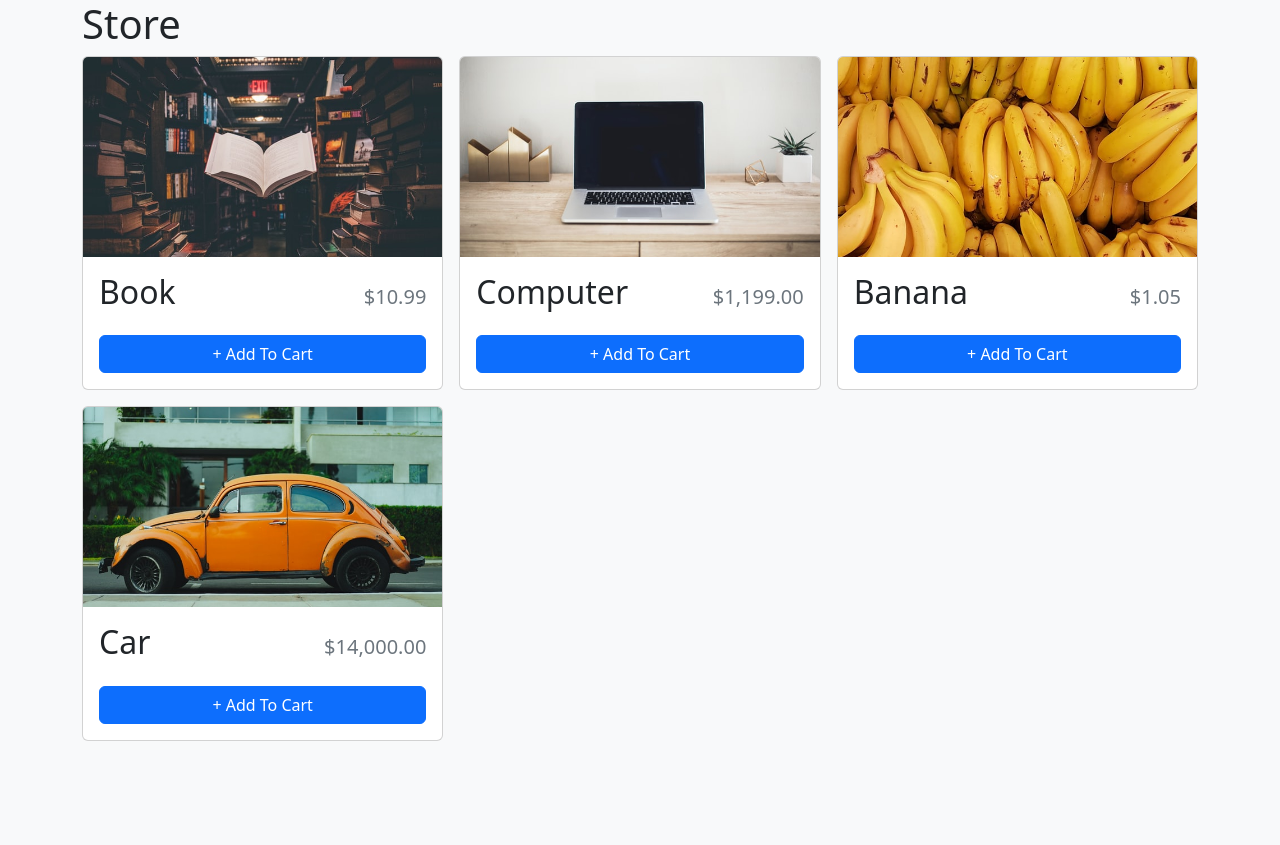
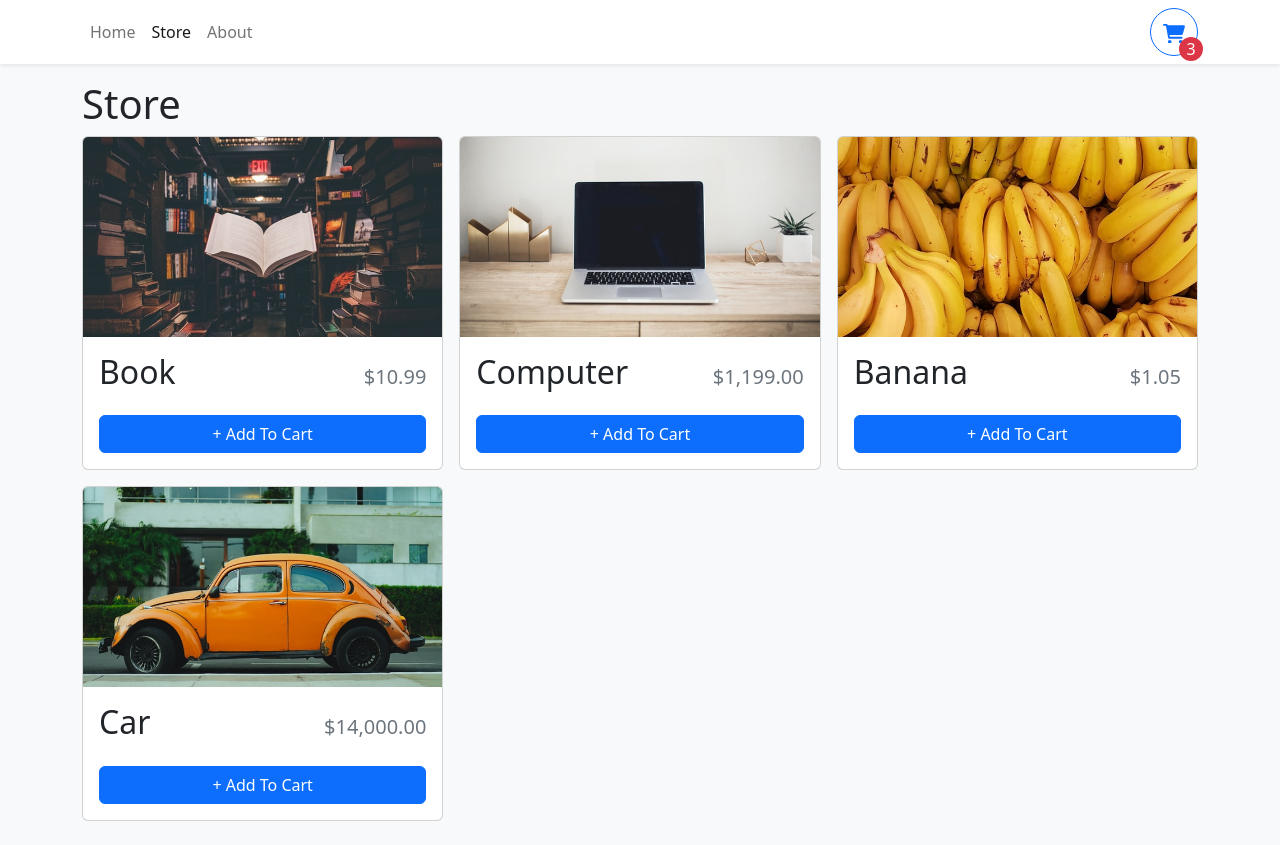
Before and after one commit to shanetom/shopping_cart, a React (Vite) app: page /store in a window 1280 px wide. Before the commit the page ends 800 px from the top, so only its background shows below. Built offline with nearby package versions, Linux system fonts and the light colour scheme.

Commit message:
Add cart functionality

```diff
--- a/src/App.tsx
+++ b/src/App.tsx
@@ -3,16 +3,23 @@ import { Container } from 'react-bootstrap'
 import { Home } from './pages/home'
 import { About } from './pages/About'
 import { Store } from './pages/Store'
+import { Navbar } from './components/Navbar'
+import { ShoppingCartProvider } from './context/ShoppingCartContext'
 
 
 function App() {
-  return <Container className='mb-4'>
+  return (
+  <ShoppingCartProvider>
+    <Navbar />
+    <Container className='mb-4'>
       <Routes>
         <Route path='/' element={<Home />} />
         <Route path='/store' element={<Store />} />
         <Route path='/about' element={<About />} />
       </Routes>
     </Container>
+  </ShoppingCartProvider>
+  )
 }
 
 export default App
--- a/src/components/StoreItem.tsx
+++ b/src/components/StoreItem.tsx
@@ -1,4 +1,5 @@
 import { Button, Card } from "react-bootstrap";
+import { useShoppingCart } from "../context/ShoppingCartContext";
 import { formatCurrency } from "../utilities/formatCurrency"
 
 type StoreItemProps = {
@@ -9,7 +10,12 @@ type StoreItemProps = {
 }
 
 export function StoreItem({ id, name, price, imgUrl }: StoreItemProps) {
-    const quantity = 0;
+    const { getItemQuantity,
+            increaseCartQuantity,
+            decreaseCartQuantity,
+            removeFromCart
+        } = useShoppingCart()
+    const quantity = getItemQuantity(id);
     return (
         <Card className="h-100">
             <Card.Img
@@ -25,16 +31,16 @@ export function StoreItem({ id, name, price, imgUrl }: StoreItemProps) {
                 </Card.Title>
                 <div className="mt-auto">
                     {quantity === 0 ? (
-                        <Button className="w-100">+ Add To Cart</Button>
+                        <Button className="w-100" onClick={() => increaseCartQuantity(id)}>+ Add To Cart</Button>
                     ) : <div className="d-flex align-items-center flex-column" style={{ gap: ".5rem"}}>
                             <div className="d-flex align-items-center justify-content-center" style={{ gap: ".5rem"}}>
-                                <Button>-</Button>
+                                <Button onClick={() => decreaseCartQuantity(id)}>-</Button>
                                     <div>
                                         <span className="fs-3">{quantity}</span> in cart
                                     </div>
-                                <Button>+</Button>
+                                <Button onClick={() => increaseCartQuantity(id)}>+</Button>
                             </div>
-                            <Button variant="danger" size="sm">Remove</Button>
+                            <Button onClick={() => removeFromCart(id)} variant="danger" size="sm">Remove</Button>
                         </div>}
                 </div>
             </Card.Body>
--- /dev/null
+++ b/src/context/ShoppingCartContext.tsx
@@ -0,0 +1,81 @@
+import { createContext, ReactNode, useContext, useState } from "react";
+
+type ShoppingCartProviderProps = {
+    children: ReactNode
+}
+
+type CartItem = {
+    id: number,
+    quantity: number
+}
+
+type ShoppingCartContext = {
+    getItemQuantity: (id: number) => number
+    increaseCartQuantity : (id: number) => void
+    decreaseCartQuantity: (id: number) => void
+    removeFromCart: (id: number) => void
+}
+
+const ShoppingCartContext = createContext({} as ShoppingCartContext)
+
+export function useShoppingCart() {
+    return useContext(ShoppingCartContext)
+}
+
+export function ShoppingCartProvider( { children } ) {
+    const [cartItems, setCartItems] = useState<CartItem[]>([])
+
+    function getItemQuantity(id: number) {
+        return cartItems.find(item => item.id === id )?.quantity || 0
+    }
+
+    function increaseCartQuantity(id: number) {
+        setCartItems(currItems => {
+            if (cartItems.find(item => item.id === id) == null) {
+                return [...currItems, { id, quantity: 1 }]
+            } else {
+                return currItems.map(item => {
+                    if (item.id === id) {
+                        return { ...item, quantity: item.quantity + 1 }
+                    } else {
+                        return item
+                    }
+                })
+            }
+        })
+    }
+
+    function decreaseCartQuantity(id: number) {
+        setCartItems(currItems => {
+            if (cartItems.find(item => item.id === id)?.quantity === 1) {
+                return currItems.filter(item => item.id !== id)
+            } else {
+                return currItems.map(item => {
+                    if (item.id === id) {
+                        return { ...item, quantity: item.quantity - 1 }
+                    } else {
+                        return item
+                    }
+                })
+            }
+        })
+    }
+
+    function removeFromCart(id: number) {
+        setCartItems(currItems => {
+            return currItems.filter(item => item.id !== id)
+        })
+    }
+
+    return (
+        <ShoppingCartContext.Provider value={{
+            getItemQuantity,
+            increaseCartQuantity,
+            decreaseCartQuantity,
+            removeFromCart,
+            }}
+            >
+            {children}
+        </ShoppingCartContext.Provider>
+    )
+}
```
Lines whose indentation alone changed are shown as unchanged.
